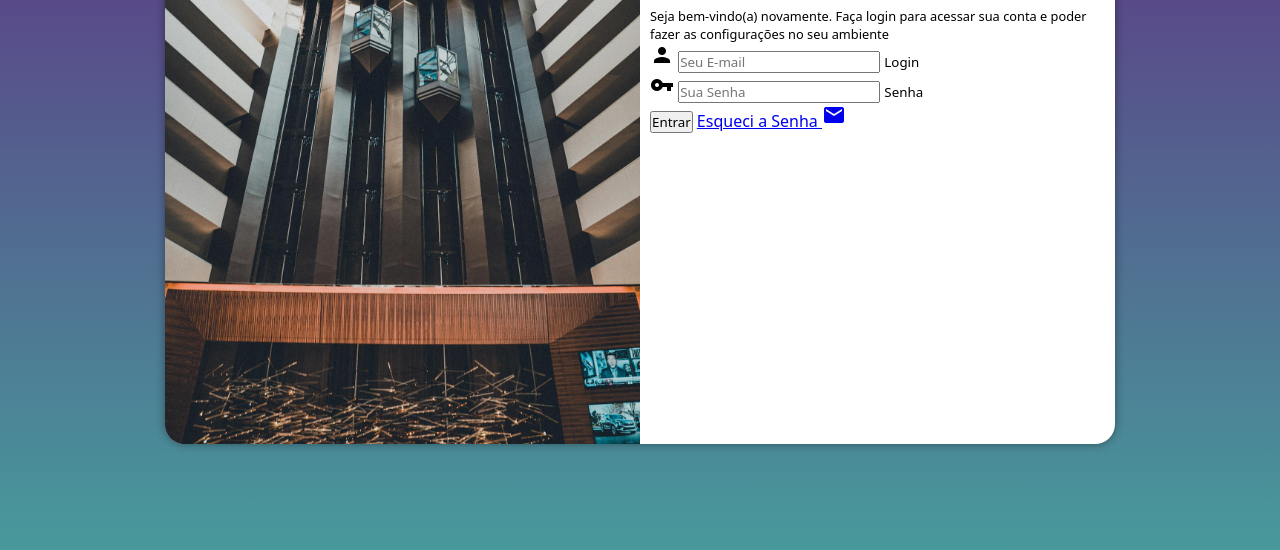
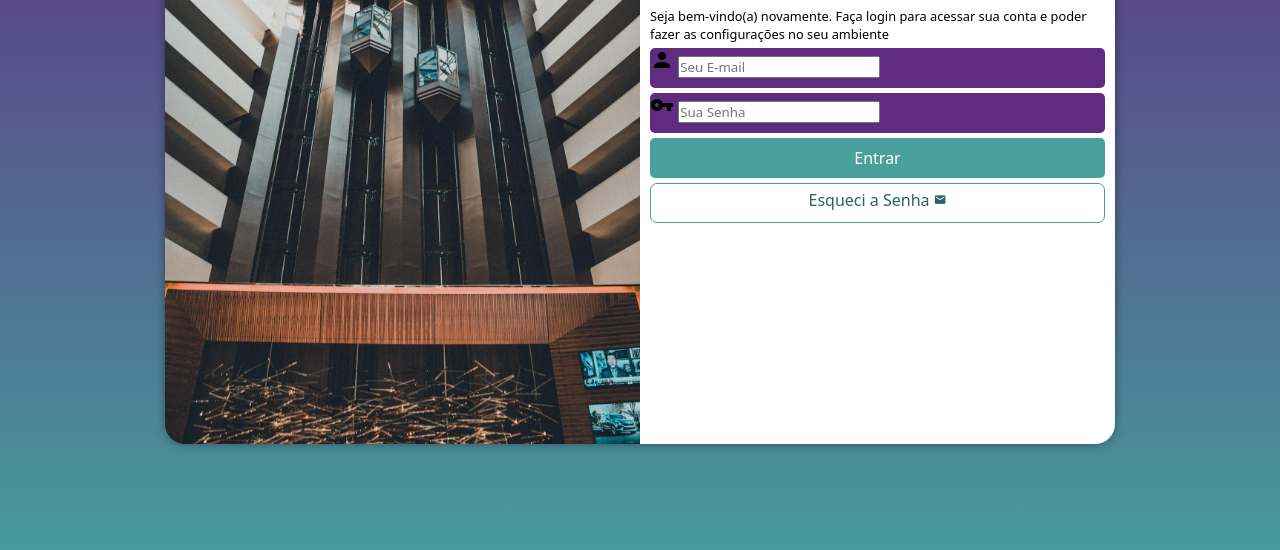
Before and after one commit to lucassampaior/projeto-login, a plain HTML site: page index.html in a window 1280 px wide. Shown: the part 206-756 px from the top of the page. Drawn offline with Linux system fonts and the light colour scheme.

Commit message:
formataçao form

```diff
--- a/estilos/style.css
+++ b/estilos/style.css
@@ -62,3 +62,55 @@ div#formulario > h1 {
 div#formulario > p {
     font-size: 0.8em ;
 }
+
+form > div.campo {
+    background-color: #5f2c82;
+    width: 100%;
+    display: block;
+    height: 40px;
+    border-radius: 5px;
+    margin: 5px 0px;
+}
+
+div.campo > label {
+    display: none;
+}
+
+form > input[type=submit] {
+    display: block;
+    font-size: 1em;
+    width: 100%;
+    height: 40px;
+    background-color: #49a09d;
+    color: white;
+    border: none;
+    border-radius: 5px;
+    cursor: pointer;
+}
+
+form > input[type=submit]:hover {
+    background-color: #2e6361;
+}
+
+form > a.botao {
+    display: block;
+    text-align: center;
+    font-size: 1em;
+    width: 100%;
+    height: 40px;
+    padding-top: 5px;
+    margin-top: 5px;
+    background-color: white;
+    color: #2d6462;
+    border: 1px solid #49a09d;
+    border-radius: 7px;
+    text-decoration: none;
+}
+
+form > a.botao:hover {
+    background-color: #6cd3cf;
+}
+
+form > a.botao > i {
+    font-size: 0.8em;
+}
--- a/index.html
+++ b/index.html
@@ -23,13 +23,13 @@
                         <input type="email" name="login" id="ilogin" placeholder="Seu E-mail" autocomplete="email" required maxlength="30">
                         <label for="ilogin"><small>Login</small></label>
                     </div>
-                    <div class="senha">
+                    <div class="campo">
                         <i class="material-icons">vpn_key</i>
                         <input type="password" name="senha" id="isenha" placeholder="Sua Senha" autocomplete="current-password" required minlength="8" maxlength="20">
                         <label for="isenha"><small>Senha</small></label>
                     </div>
                     <input type="submit" value="Entrar">
-                    <a href="esqueci.html">
+                    <a href="esqueci.html" class="botao">
                         Esqueci a Senha <i class="material-icons">mail</i>
                     </a>
                 </form>
```
